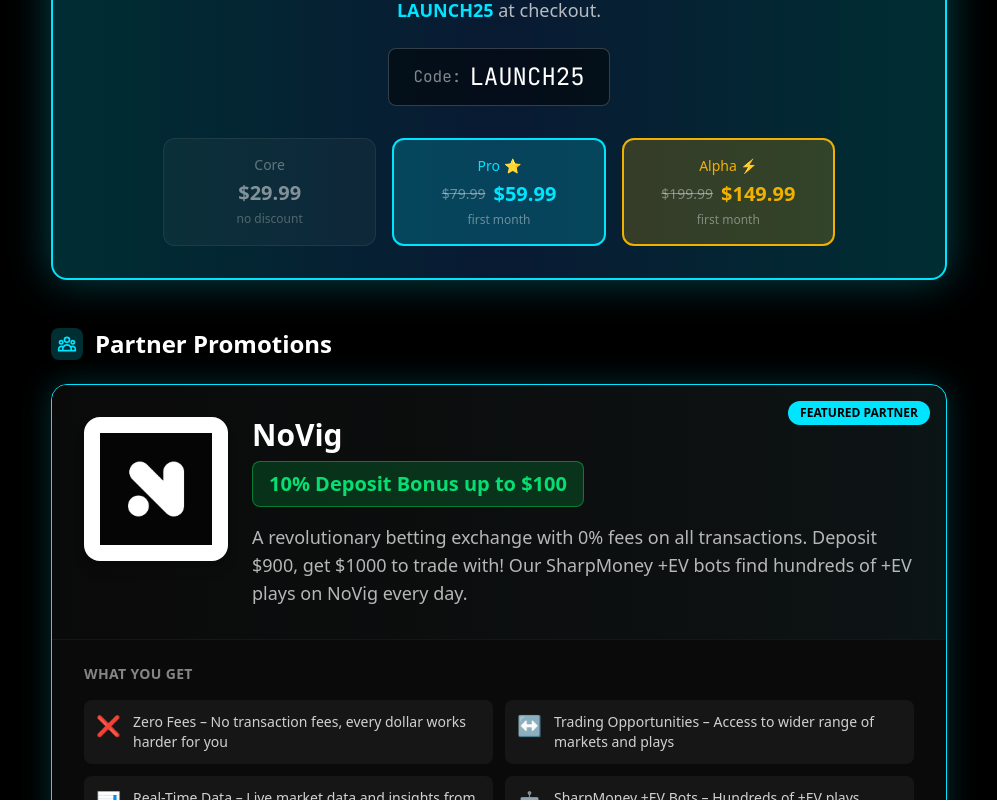
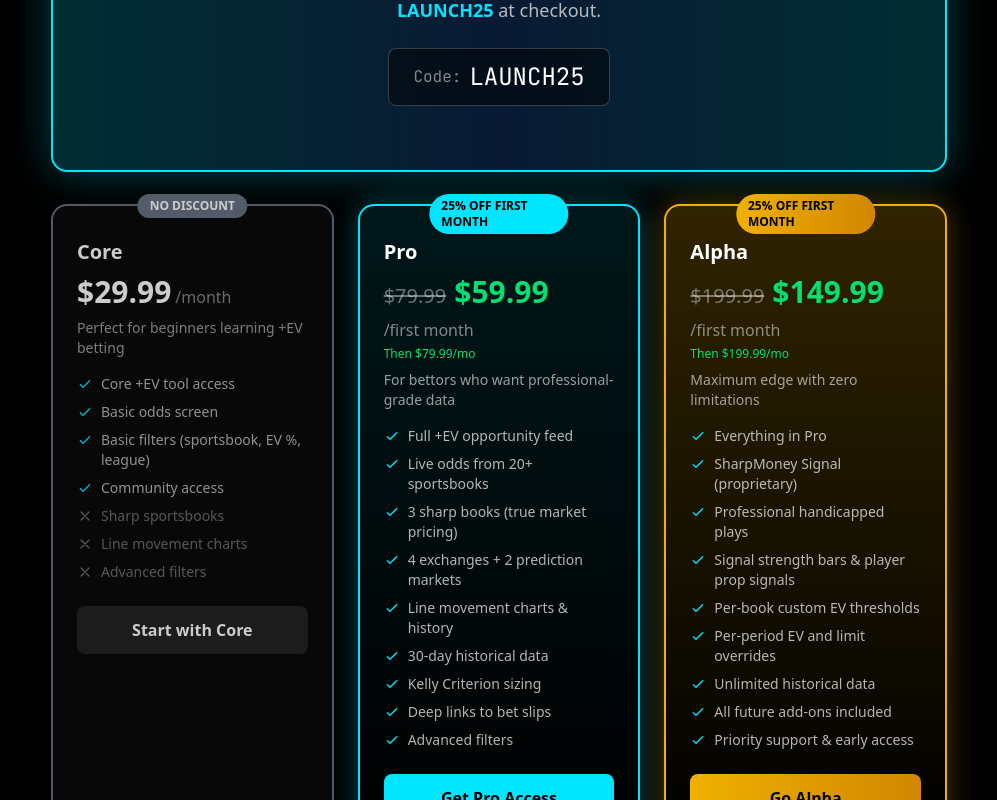
Before and after one commit to closingdime-tech/SharpMoney-Website, a Next.js app: page /promotions in a window 1280 px wide. Shown: the part 620-1420 px from the top of the page, without its empty margins (141-1138 px from the left). Built offline with nearby package versions, Linux system fonts and the light colour scheme.

Commit message:
Add full product cards with features to promotions page

```diff
--- a/src/app/promotions/page.tsx
+++ b/src/app/promotions/page.tsx
@@ -289,49 +289,129 @@
                 LAUNCH25
               </div>
 
-              {/* Product Links */}
-              <div className="grid md:grid-cols-3 gap-4 max-w-2xl mx-auto">
+            </div>
+          </div>
+
+          {/* Full Product Cards */}
+          <div className="grid lg:grid-cols-3 gap-6 mt-8">
+            {/* Core */}
+            <div className="relative rounded-2xl p-6 bg-card-bg border-2 border-gray-500 opacity-80">
+              <div className="absolute -top-3 left-1/2 -translate-x-1/2 bg-gray-500 text-white text-xs font-bold px-3 py-1 rounded-full">
+                NO DISCOUNT
+              </div>
+
+              <div className="mb-4 pt-2">
+                <h3 className="text-xl font-bold mb-2">Core</h3>
+                <div className="flex items-baseline gap-1 mb-2">
+                  <span className="text-3xl font-bold">$29.99</span>
+                  <span className="text-white/50">/month</span>
+                </div>
+                <p className="text-white/60 text-sm">Perfect for beginners learning +EV betting</p>
+              </div>
+
+              <ul className="space-y-2 mb-6 text-sm">
+                {['Core +EV tool access', 'Basic odds screen', 'Basic filters (sportsbook, EV %, league)', 'Community access'].map((feature, j) => (
+                  <li key={j} className="flex items-start gap-2">
+                    <svg className="w-4 h-4 text-cyan flex-shrink-0 mt-0.5" fill="none" stroke="currentColor" viewBox="0 0 24 24">
+                      <path strokeLinecap="round" strokeLinejoin="round" strokeWidth={2} d="M5 13l4 4L19 7" />
+                    </svg>
+                    <span className="text-white/70">{feature}</span>
+                  </li>
+                ))}
+                {['Sharp sportsbooks', 'Line movement charts', 'Advanced filters'].map((feature, j) => (
+                  <li key={j} className="flex items-start gap-2 opacity-40">
+                    <svg className="w-4 h-4 flex-shrink-0 mt-0.5" fill="none" stroke="currentColor" viewBox="0 0 24 24">
+                      <path strokeLinecap="round" strokeLinejoin="round" strokeWidth={2} d="M6 18L18 6M6 6l12 12" />
+                    </svg>
+                    <span>{feature}</span>
+                  </li>
+                ))}
+              </ul>
+
               <a
                 href="https://whop.com/sharpmoney/core-ae/"
                 target="_blank"
                 rel="noopener noreferrer"
-                  className="bg-white/5 hover:bg-white/10 border border-white/10 rounded-xl p-4 transition-all hover:scale-105 opacity-70"
+                className="block w-full text-center py-3 rounded-lg font-semibold bg-white/10 text-white hover:bg-white/20 transition-all"
               >
-                  <div className="text-sm text-white/50 mb-1">Core</div>
-                  <div className="flex items-center justify-center gap-2">
-                    <span className="text-white/70 font-bold text-xl">$29.99</span>
+                Start with Core
+              </a>
             </div>
-                  <div className="text-xs text-white/40 mt-1">no discount</div>
-                </a>
+
+            {/* Pro */}
+            <div className="relative rounded-2xl p-6 bg-gradient-to-b from-cyan/10 to-transparent border-2 border-cyan shadow-[0_0_30px_rgba(0,229,255,0.3)]">
+              <div className="absolute -top-3 left-1/2 -translate-x-1/2 bg-cyan text-black text-xs font-bold px-3 py-1 rounded-full">
+                25% OFF FIRST MONTH
+              </div>
+
+              <div className="mb-4 pt-2">
+                <h3 className="text-xl font-bold mb-2">Pro</h3>
+                <div className="flex items-baseline gap-2 mb-1 flex-wrap">
+                  <span className="text-xl text-white/40 line-through">$79.99</span>
+                  <span className="text-3xl font-bold text-green-400">$59.99</span>
+                  <span className="text-white/50">/first month</span>
+                </div>
+                <div className="text-xs text-green-400 mb-2">Then $79.99/mo</div>
+                <p className="text-white/60 text-sm">For bettors who want professional-grade data</p>
+              </div>
+
+              <ul className="space-y-2 mb-6 text-sm">
+                {['Full +EV opportunity feed', 'Live odds from 20+ sportsbooks', '3 sharp books (true market pricing)', '4 exchanges + 2 prediction markets', 'Line movement charts & history', '30-day historical data', 'Kelly Criterion sizing', 'Deep links to bet slips', 'Advanced filters'].map((feature, j) => (
+                  <li key={j} className="flex items-start gap-2">
+                    <svg className="w-4 h-4 text-cyan flex-shrink-0 mt-0.5" fill="none" stroke="currentColor" viewBox="0 0 24 24">
+                      <path strokeLinecap="round" strokeLinejoin="round" strokeWidth={2} d="M5 13l4 4L19 7" />
+                    </svg>
+                    <span className="text-white/70">{feature}</span>
+                  </li>
+                ))}
+              </ul>
 
               <a
                 href="https://whop.com/sharpmoney/pro-7e/"
                 target="_blank"
                 rel="noopener noreferrer"
-                  className="bg-cyan/20 hover:bg-cyan/30 border-2 border-cyan rounded-xl p-4 transition-all hover:scale-105"
+                className="block w-full text-center py-3 rounded-lg font-semibold bg-cyan text-black hover:bg-cyan-dim transition-all"
               >
-                  <div className="text-sm text-cyan mb-1">Pro ⭐</div>
-                  <div className="flex items-center justify-center gap-2">
-                    <span className="text-white/40 line-through text-sm">$79.99</span>
-                    <span className="text-cyan font-bold text-xl">$59.99</span>
+                Get Pro Access
+              </a>
             </div>
-                  <div className="text-xs text-white/40 mt-1">first month</div>
-                </a>
+
+            {/* Alpha */}
+            <div className="relative rounded-2xl p-6 bg-gradient-to-b from-yellow-500/20 to-transparent border-2 border-yellow-500 shadow-[0_0_30px_rgba(234,179,8,0.3)]">
+              <div className="absolute -top-3 left-1/2 -translate-x-1/2 bg-gradient-to-r from-yellow-500 to-yellow-600 text-black text-xs font-bold px-3 py-1 rounded-full">
+                25% OFF FIRST MONTH
+              </div>
+
+              <div className="mb-4 pt-2">
+                <h3 className="text-xl font-bold mb-2">Alpha</h3>
+                <div className="flex items-baseline gap-2 mb-1 flex-wrap">
+                  <span className="text-xl text-white/40 line-through">$199.99</span>
+                  <span className="text-3xl font-bold text-green-400">$149.99</span>
+                  <span className="text-white/50">/first month</span>
+                </div>
+                <div className="text-xs text-green-400 mb-2">Then $199.99/mo</div>
+                <p className="text-white/60 text-sm">Maximum edge with zero limitations</p>
+              </div>
+
+              <ul className="space-y-2 mb-6 text-sm">
+                {['Everything in Pro', 'SharpMoney Signal (proprietary)', 'Professional handicapped plays', 'Signal strength bars & player prop signals', 'Per-book custom EV thresholds', 'Per-period EV and limit overrides', 'Unlimited historical data', 'All future add-ons included', 'Priority support & early access'].map((feature, j) => (
+                  <li key={j} className="flex items-start gap-2">
+                    <svg className="w-4 h-4 text-cyan flex-shrink-0 mt-0.5" fill="none" stroke="currentColor" viewBox="0 0 24 24">
+                      <path strokeLinecap="round" strokeLinejoin="round" strokeWidth={2} d="M5 13l4 4L19 7" />
+                    </svg>
+                    <span className="text-white/70">{feature}</span>
+                  </li>
+                ))}
+              </ul>
 
               <a
                 href="https://whop.com/sharpmoney/alpha-4e/"
                 target="_blank"
                 rel="noopener noreferrer"
-                  className="bg-yellow-500/20 hover:bg-yellow-500/30 border-2 border-yellow-500 rounded-xl p-4 transition-all hover:scale-105"
+                className="block w-full text-center py-3 rounded-lg font-semibold bg-gradient-to-r from-yellow-500 to-yellow-600 text-black hover:from-yellow-400 hover:to-yellow-500 transition-all"
               >
-                  <div className="text-sm text-yellow-500 mb-1">Alpha ⚡</div>
-                  <div className="flex items-center justify-center gap-2">
-                    <span className="text-white/40 line-through text-sm">$199.99</span>
-                    <span className="text-yellow-500 font-bold text-xl">$149.99</span>
-                  </div>
-                  <div className="text-xs text-white/40 mt-1">first month</div>
+                Go Alpha
               </a>
-              </div>
             </div>
           </div>
         </div>
```
Lines whose indentation alone changed are shown as unchanged.
